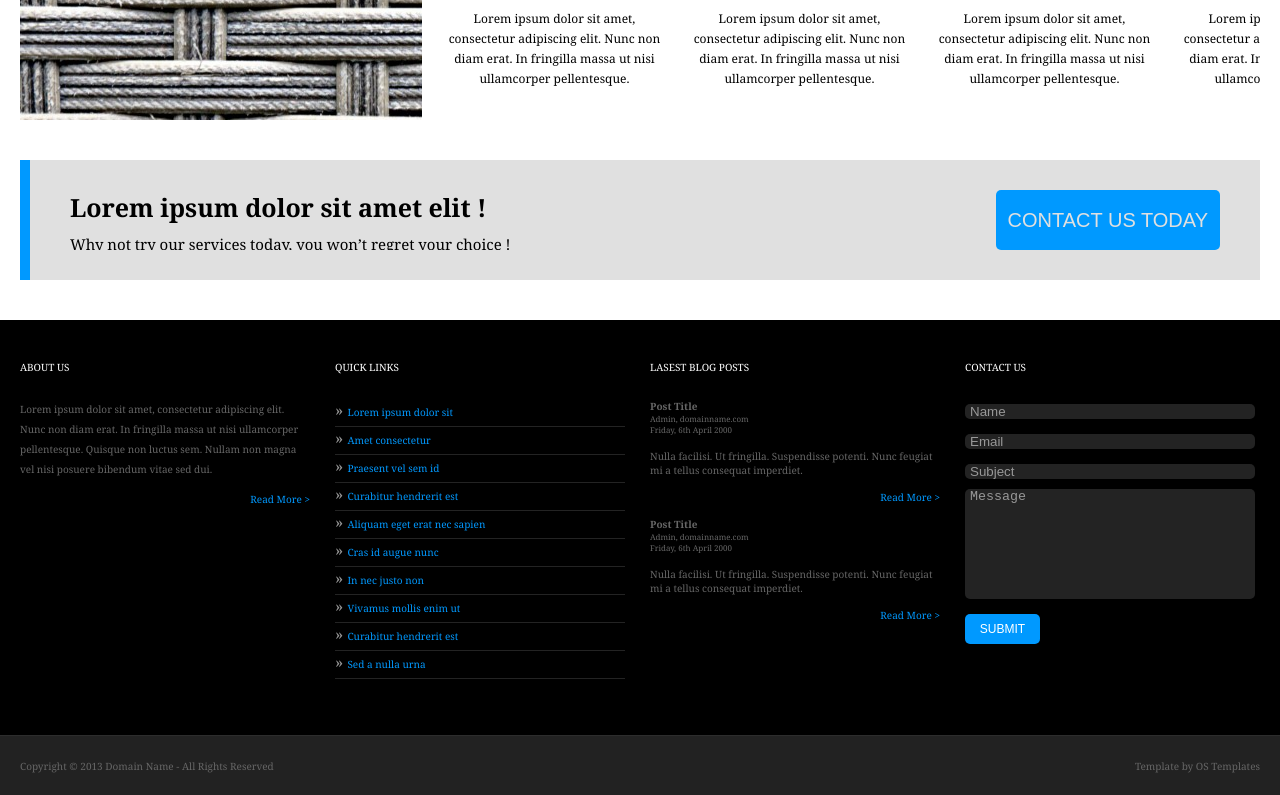
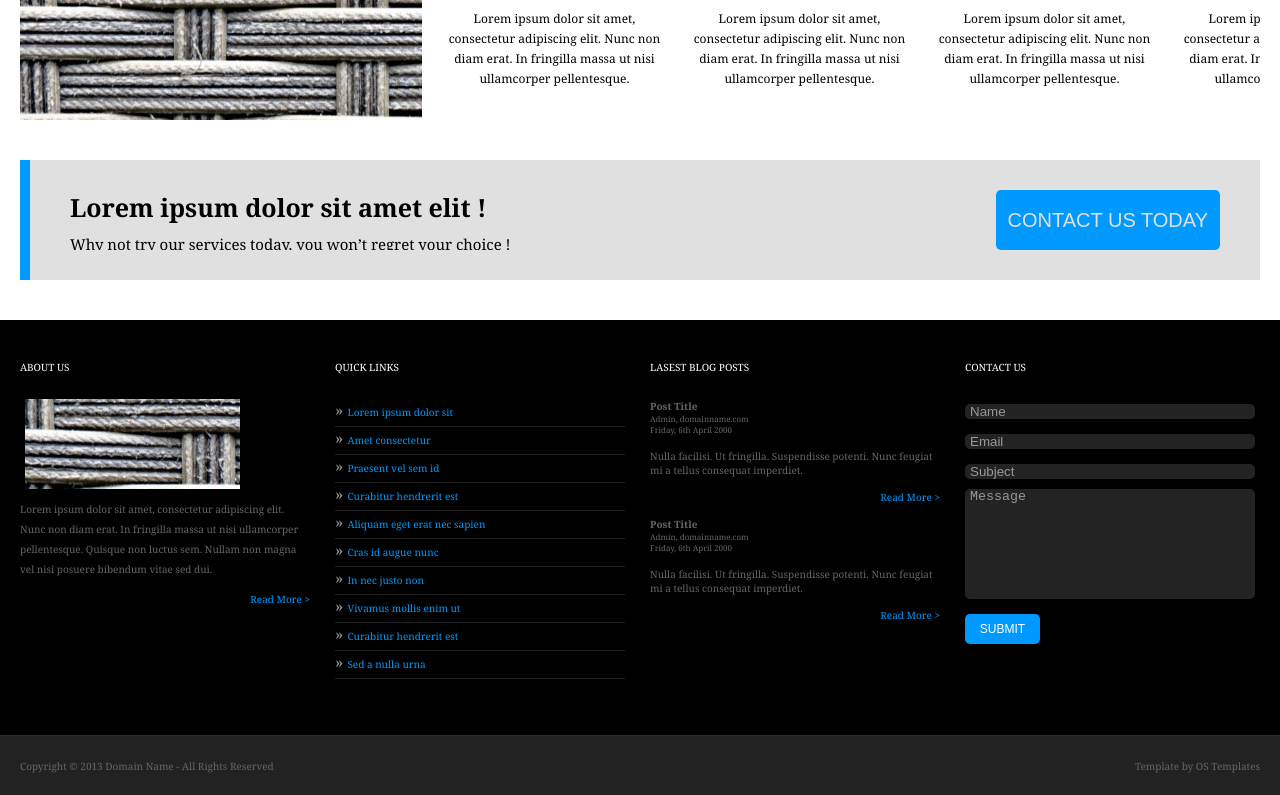
Before and after one commit to MantasZakas/Front-End-Course-19-05-06, a plain HTML site: page Homework/Homework8/pages/homework8.html in a window 1280 px wide. Shown: the part 1125-1920 px from the top of the page. Drawn offline with Linux system fonts and the light colour scheme.

Commit message:
Homework 8 fixed typo

```diff
--- a/Homework/Homework8/css/style.css
+++ b/Homework/Homework8/css/style.css
@@ -345,7 +345,7 @@ footer div {
     height: 30px;
     width: 75px;
 }
-cture {
+#section_black_picture {
     height: 90px;
     width: 215px;
     background: grey;
```
